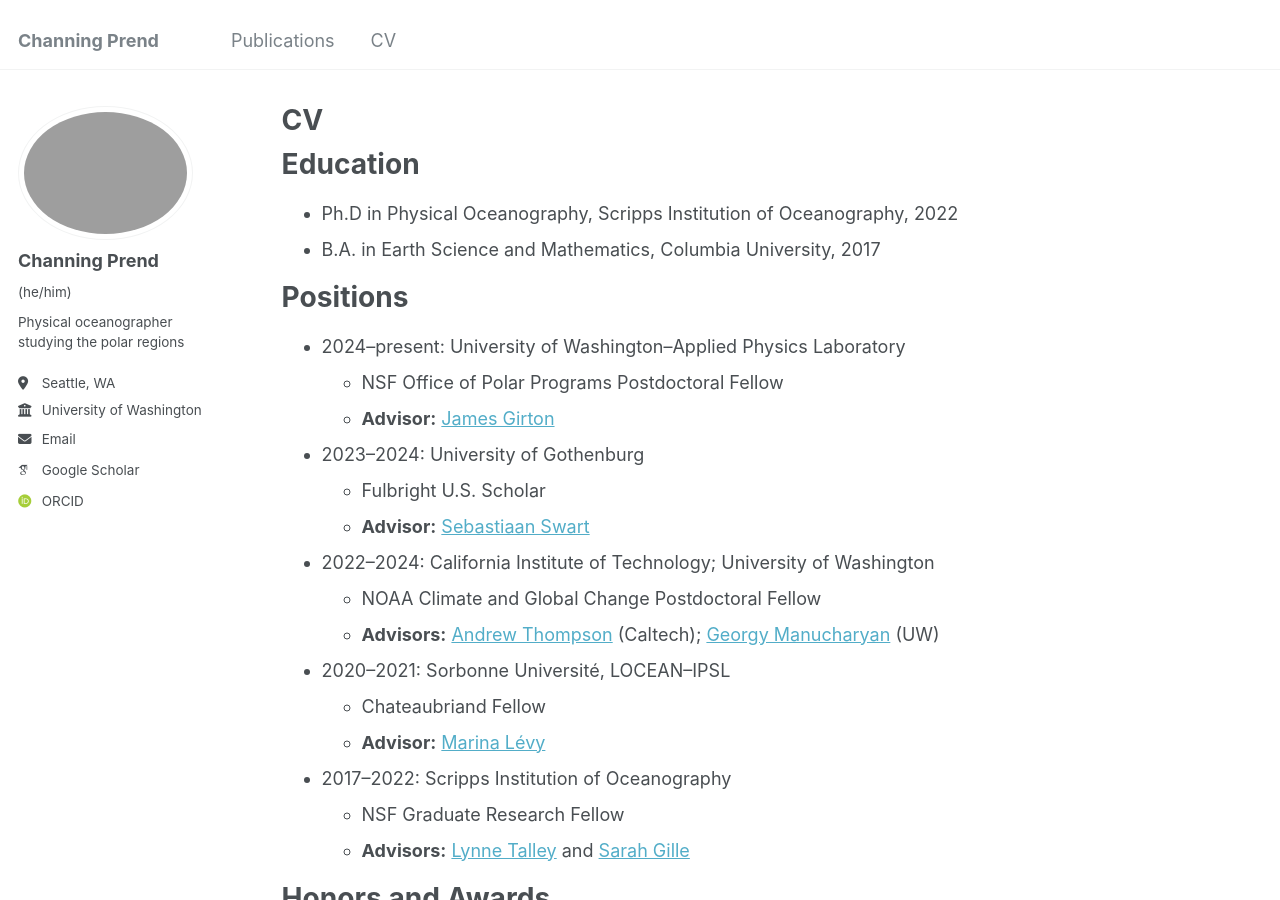
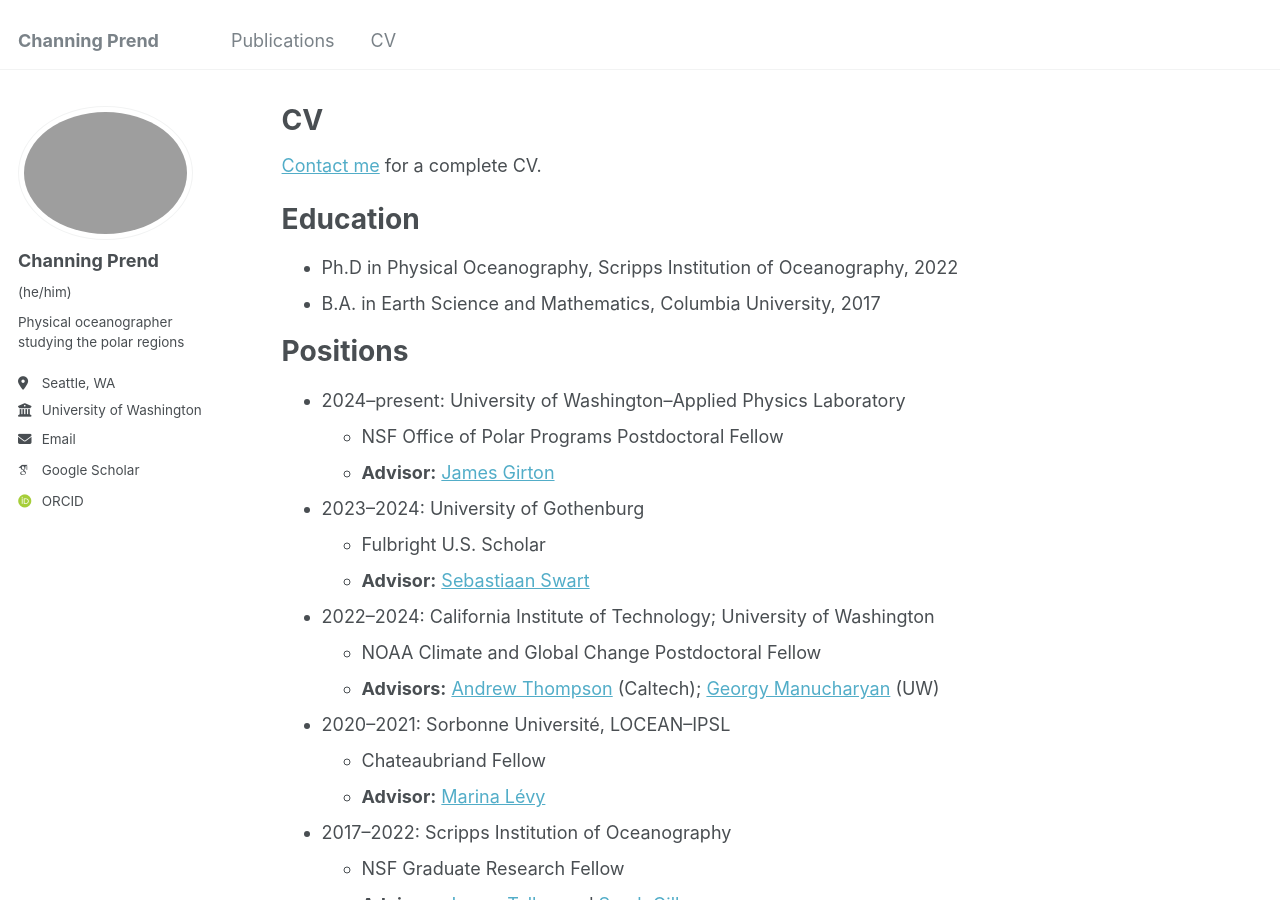
Before and after one commit to cprend/cprend.github.io, a Jekyll site: the page built from _pages/cv.md, in a window 1280 px wide and 900 px high. Built offline with Jekyll 4.4.1, drawn with Linux system fonts in a browser that asks for light colours; some web fonts are replaced.

Commit message:
Update cv.md

```diff
--- a/_pages/cv.md
+++ b/_pages/cv.md
@@ -8,6 +8,7 @@ redirect_from:
 ---
 
 {% include base_path %}
+<a href="mailto:cprend@uw.edu">Contact me</a> for a complete CV.
 
 Education
 ======
```
